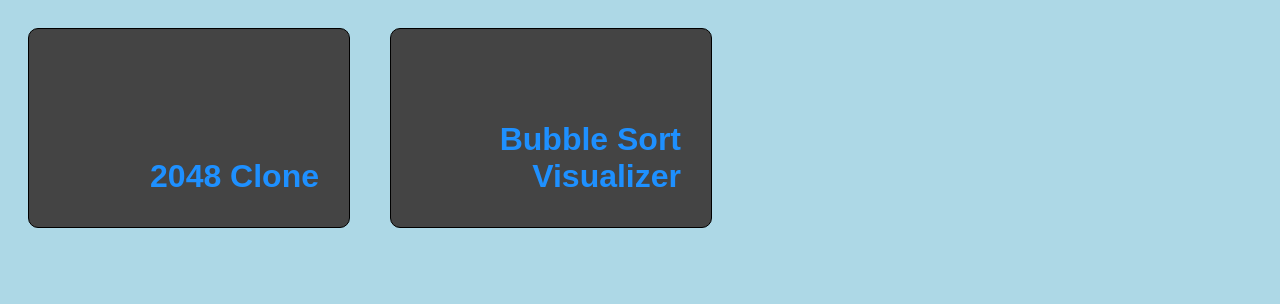
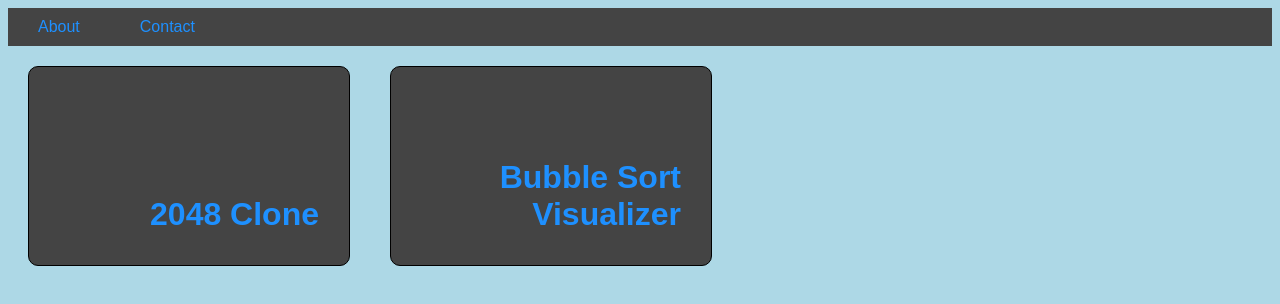
Before and after one commit to Btate712/Portfolio, a React (Create React App) app: page / in a window 1280 px wide. Shown: the top 304 px of the page. Built offline with nearby package versions, Linux system fonts and the light colour scheme.

Commit message:
stubbed out header and css

```diff
--- a/src/App.js
+++ b/src/App.js
@@ -1,9 +1,11 @@
 import './App.css';
 import Cards from './containers/Cards';
+import MyHeader from './components/MyHeader';
 
 function App() {
   return (
     <div className="App">
+      <MyHeader />
       <Cards />
     </div>
   );
--- /dev/null
+++ b/src/components/HeaderChoice.js
@@ -0,0 +1,11 @@
+import React from 'react';
+
+const HeaderChoice = ({location, word}) => {
+  return(
+    <a href={ location }>
+      <div>{ word }</div>
+    </a>
+  );
+}
+
+export default HeaderChoice;
--- /dev/null
+++ b/src/components/MyHeader.js
@@ -0,0 +1,21 @@
+import React from 'react';
+import HeaderChoice from '../components/HeaderChoice';
+
+import "../styles/MyHeader.css";
+
+const MyHeader = props => {
+  return (
+    <div className="MyHeader">
+      <HeaderChoice
+        location="#"
+        word="About"
+      />
+      <HeaderChoice
+        location="#"
+        word="Contact"
+      />
+    </div>
+  );
+}
+
+export default MyHeader;
--- /dev/null
+++ b/src/styles/MyHeader.css
@@ -0,0 +1,20 @@
+.MyHeader {
+  display: flex;
+  background-color: #444;
+  color: dodgerblue;
+}
+
+.MyHeader a {
+  color: dodgerblue;
+  text-decoration: none;
+}
+
+.MyHeader a div {
+  padding: 10px 30px 10px 30px;
+  font-family: Arial, Helvetica, sans-serif;
+}
+
+.MyHeader a div:hover {
+  background-color: dodgerblue;
+  color:#444;
+}
```
Also changed, not shown: 1 other file (tests, documents, lock files or other folders).
